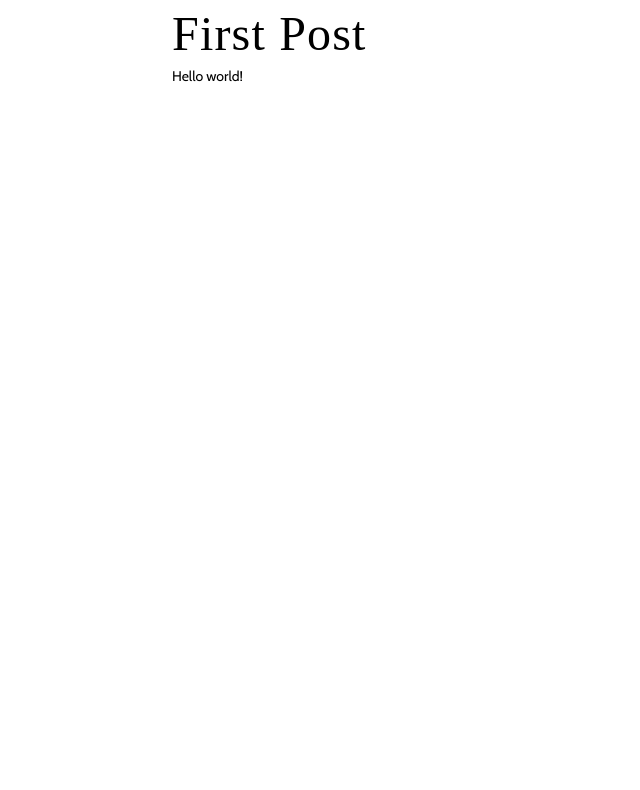
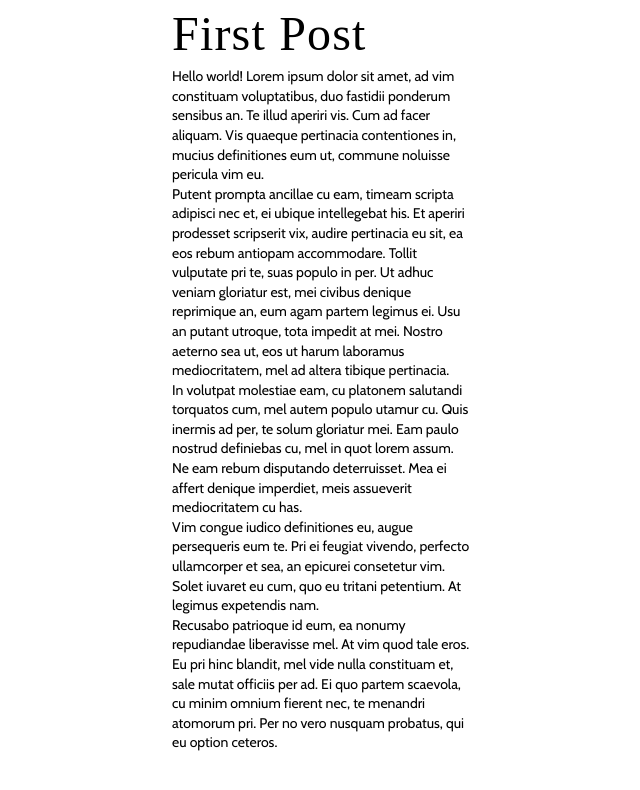
Before and after one commit to drozzy/drozzy.github.com, a Jekyll site: the page built from _posts/2012-1-11-first-post.markdown, in a window 1280 px wide. Shown: the top 790 px of the page, without its empty margins (318-958 px from the left). Built offline with Jekyll 4.4.1, drawn with Linux system fonts in a browser that asks for light colours; nearby versions of some CDN libraries; some web fonts are replaced.

Commit message:
Test text

```diff
--- a/_layouts/default.html
+++ b/_layouts/default.html
@@ -16,8 +16,10 @@
 
 <body>
     <div class="container_12">
+        <div class="grid_8 prefix_4">
+            <h1>{{ page.title }}</h1>
+        </div>
         <div class="grid_4 prefix_4 suffix_4">
-            <h1>{{ page.title }}</h1>
             {{ content }}
         </div>
     <div class="container">
--- a/_posts/2012-1-11-first-post.markdown
+++ b/_posts/2012-1-11-first-post.markdown
@@ -4,3 +4,12 @@
 ---
 
 Hello world!
+Lorem ipsum dolor sit amet, ad vim constituam voluptatibus, duo fastidii ponderum sensibus an. Te illud aperiri vis. Cum ad facer aliquam. Vis quaeque pertinacia contentiones in, mucius definitiones eum ut, commune noluisse pericula vim eu.
+
+Putent prompta ancillae cu eam, timeam scripta adipisci nec et, ei ubique intellegebat his. Et aperiri prodesset scripserit vix, audire pertinacia eu sit, ea eos rebum antiopam accommodare. Tollit vulputate pri te, suas populo in per. Ut adhuc veniam gloriatur est, mei civibus denique reprimique an, eum agam partem legimus ei. Usu an putant utroque, tota impedit at mei. Nostro aeterno sea ut, eos ut harum laboramus mediocritatem, mel ad altera tibique pertinacia.
+
+In volutpat molestiae eam, cu platonem salutandi torquatos cum, mel autem populo utamur cu. Quis inermis ad per, te solum gloriatur mei. Eam paulo nostrud definiebas cu, mel in quot lorem assum. Ne eam rebum disputando deterruisset. Mea ei affert denique imperdiet, meis assueverit mediocritatem cu has.
+
+Vim congue iudico definitiones eu, augue persequeris eum te. Pri ei feugiat vivendo, perfecto ullamcorper et sea, an epicurei consetetur vim. Solet iuvaret eu cum, quo eu tritani petentium. At legimus expetendis nam.
+
+Recusabo patrioque id eum, ea nonumy repudiandae liberavisse mel. At vim quod tale eros. Eu pri hinc blandit, mel vide nulla constituam et, sale mutat officiis per ad. Ei quo partem scaevola, cu minim omnium fierent nec, te menandri atomorum pri. Per no vero nusquam probatus, qui eu option ceteros.
```
